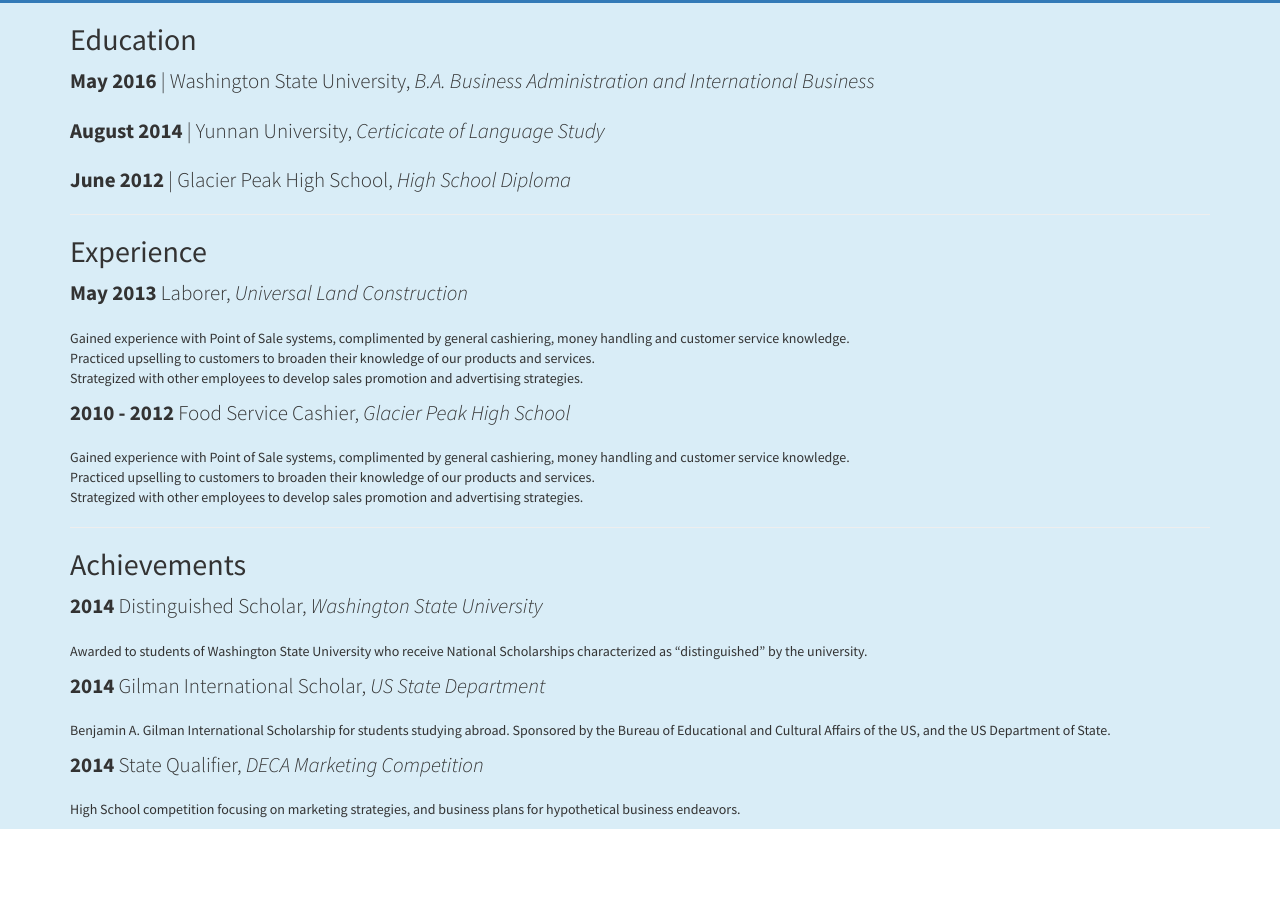
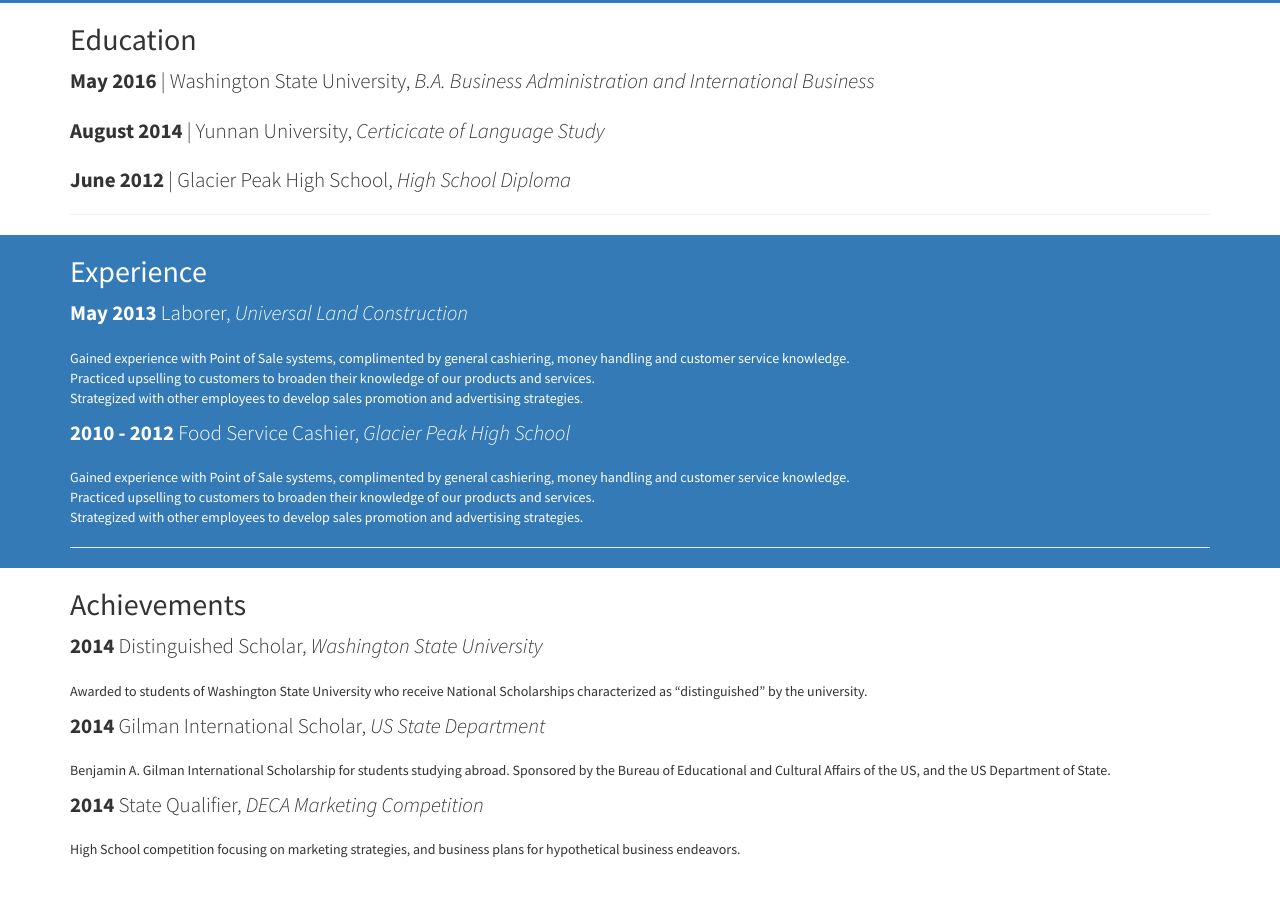
Before and after one commit to t-walker/englishwebsite, a plain HTML site: page index.html in a window 1280 px wide. Shown: the part 1493-2400 px from the top of the page. Drawn offline with Linux system fonts and the light colour scheme.

Commit message:
Updated homepage

```diff
--- a/index.html
+++ b/index.html
@@ -62,7 +62,7 @@
     <header id="top" class="header">
         <div class="text-vertical-center">
             <h1>Joshua Payne</h1>
-            <h3>Business Administration and International Business</h3>
+            <h3>Business Administration</h3>
             <br>
             <a href="#about" class="btn btn-dark btn-lg">Check Me Out!</a>
         </div>
@@ -137,9 +137,7 @@
       <!-- /.container -->
     </section>
 
-
-    <!-- About -->
-    <section id="resume" class="bg-info">
+    <section id="resume" class="bg-default">
         <div class="container">
             <div class="row">
                 <div class="col-lg-12 text-left">
@@ -148,6 +146,17 @@
                   <p class="lead"><b>August 2014</b> | Yunnan University, <i>Certicicate of Language Study</i></p>
                   <p class="lead"><b>June 2012</b> | Glacier Peak High School, <i>High School Diploma</i></p>
                   <hr class="large">
+                </div>
+            </div>
+            <!-- /.row -->
+        </div>
+        <!-- /.container -->
+    </section>
+
+    <section id="resume" class="bg-primary">
+        <div class="container">
+            <div class="row">
+                <div class="col-lg-12 text-left">
                   <h2>Experience</h2>
                   <p class="lead"><b>May 2013</b> Laborer, <i>Universal Land Construction</i></p>
                   <p>Gained experience with Point of Sale systems, complimented by general cashiering, money handling and customer service knowledge.<br />
@@ -160,6 +169,17 @@
                      Strategized with other employees to develop sales promotion and advertising strategies.
                   </p>
                   <hr class="large">
+                </div>
+            </div>
+            <!-- /.row -->
+        </div>
+        <!-- /.container -->
+    </section>
+
+    <section id="resume" class="bg-default">
+        <div class="container">
+            <div class="row">
+                <div class="col-lg-12 text-left">
                   <h2>Achievements</h2>
                   <p class="lead"><b>2014</b> Distinguished Scholar, <i>Washington State University</i></p>
                   <p>Awarded to students of Washington State University who receive National
@@ -178,7 +198,6 @@
         </div>
         <!-- /.container -->
     </section>
-
 
 
     <!-- Footer -->
```
